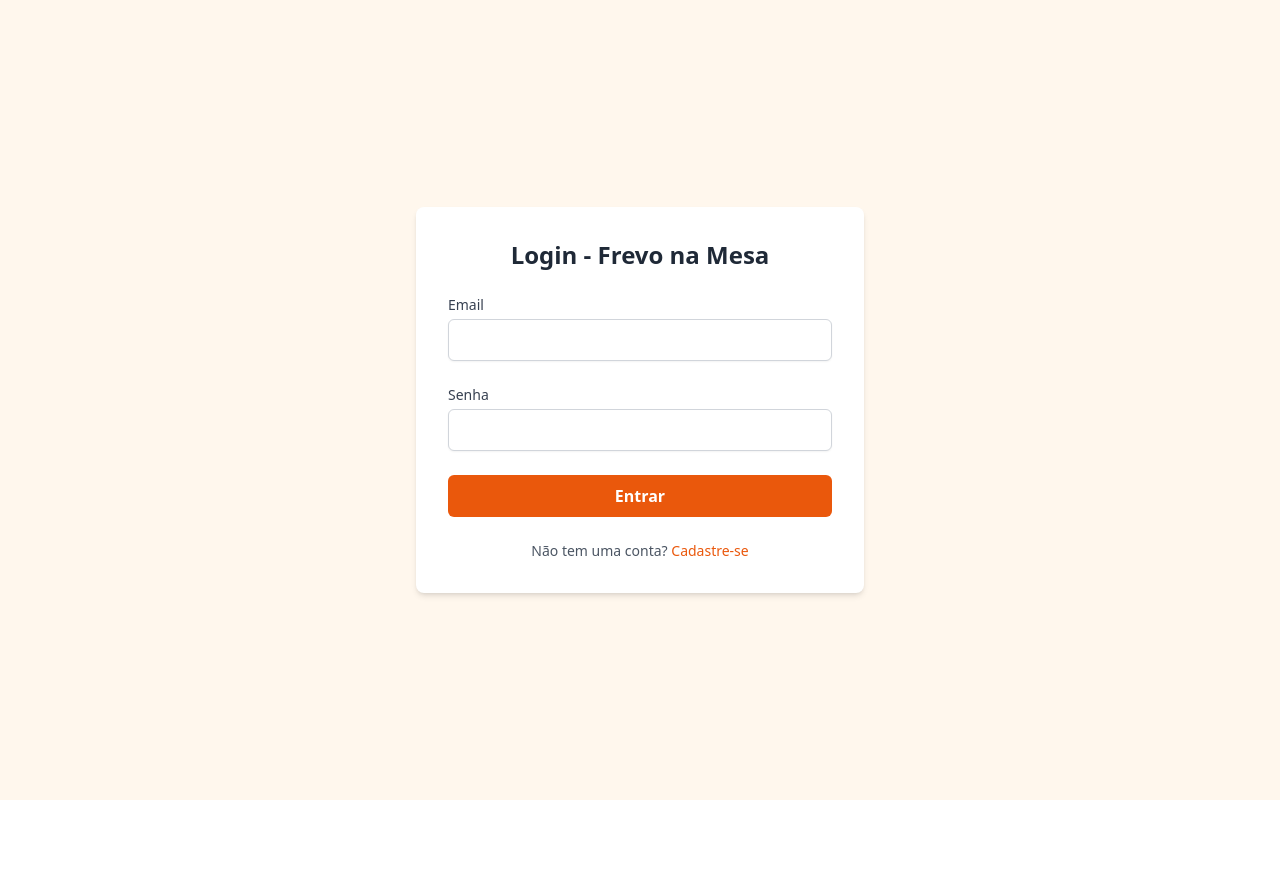
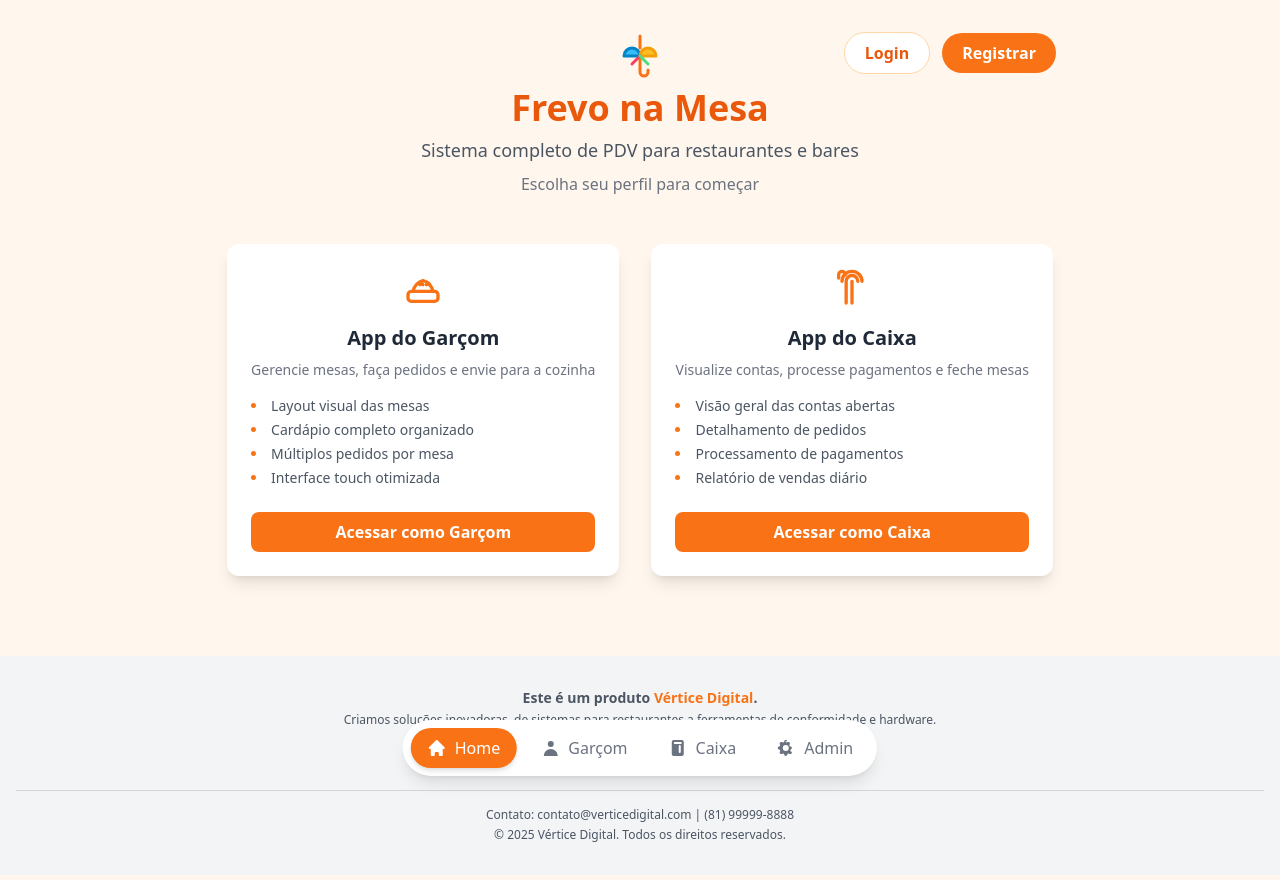
Before and after one commit to anidio/frevo-na-mesa, a React (Vite) app in the folder frontend/: page / in a window 1280 px wide. Before the commit this address led to /login. Shown: the top 880 px of the page. Before the commit the page ends 800 px from the top, so only its background shows below. Built offline with nearby package versions, Linux system fonts and the light colour scheme; no server answers.

Commit message:
alterando proteção de rota na página inicial

```diff
--- a/frontend/src/App.jsx
+++ b/frontend/src/App.jsx
@@ -10,20 +10,24 @@ import RelatorioPage from './Pages/RelatorioPage.jsx';
 import AdminPage from './Pages/AdminPage.jsx';
 import LoginPage from './Pages/LoginPage.jsx';
 import RegisterPage from './Pages/RegisterPage.jsx';
-import ProtectedRoute from './components/ProtectedRoute.jsx'; // 1. Importe o ProtectedRoute
+import ProtectedRoute from './components/ProtectedRoute.jsx';
 
 const App = () => {
   return (
     <BrowserRouter>
       <Routes>
-        {/* Rotas públicas que não usam o MainLayout */}
+        {/* Rotas 100% públicas que não usam o layout principal */}
         <Route path="/login" element={<LoginPage />} />
         <Route path="/registrar" element={<RegisterPage />} />
 
-        {/* 2. Rotas protegidas que precisam de login */}
-        <Route element={<ProtectedRoute />}>
-          <Route path="/" element={<MainLayout />}>
-            <Route index element={<HomePage />} />
+        {/* Rotas que usam o layout principal */}
+        <Route path="/" element={<MainLayout />}>
+          {/* A página inicial é pública e renderizada diretamente */}
+          <Route index element={<HomePage />} />
+
+          {/* As rotas a seguir são aninhadas dentro do ProtectedRoute */}
+          {/* Elas só serão acessíveis se o usuário estiver logado */}
+          <Route element={<ProtectedRoute />}>
             <Route path="mesas" element={<MesasPage />} />
             <Route path="mesas/:id" element={<DetalheMesaPage />} />
             <Route path="caixa" element={<CaixaPage />} />
```
